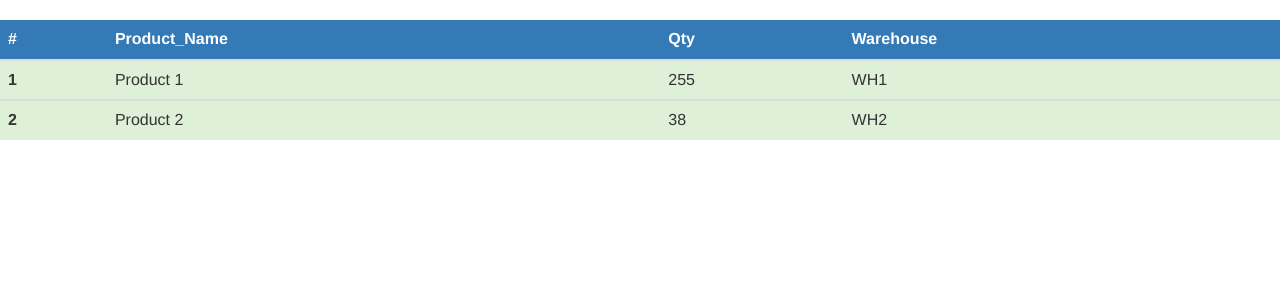
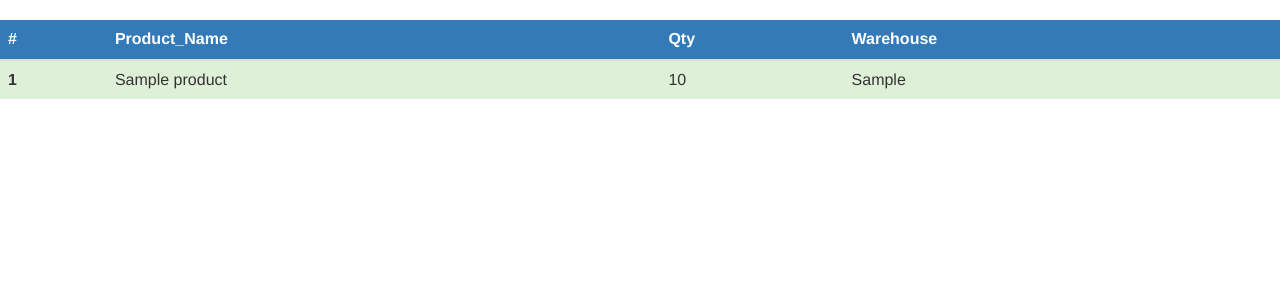
Before and after one commit to RomaChernii/csv, a PHP site: page / in a window 1280 px wide. Shown: the part 147-447 px from the top of the page. Run offline with PHP 8.4, Linux system fonts and the light colour scheme; data comes from the database, SQL or seed files in the repository; both versions use the stored data as it was before the commit; tables that the repository leaves empty hold one stand-in row (values such as "Sample post").

Commit message:
first commit

```diff
--- a/database.php
+++ b/database.php
@@ -1,5 +1,5 @@
 <?php
-  $link = mysqli_connect('localhost', 'root', '', 'warehouses');
+  $link = mysqli_connect('localhost', 'root', '', 'csv');
   mysqli_query($link, 'set names utf8 collate utf8_general_ci');
   if(mysqli_connect_errno()) {
 	echo 'Error connecting to database(' . mysqli_connect_errno() . '): ' . mysqli_connect_error();
--- a/files/data 1.csv
+++ /dev/null
@@ -1,6 +0,0 @@
-Product_Name;Qty;Warehouse
-"""Product 1""";5;WH1
-"""Product 2""";5;WH1
-"""Product 3""";-2;WH2
-"""Product 4""";7;WH2
-"""Product 4""";-3;WH1
--- a/files/data 2.csv
+++ /dev/null
@@ -1,6 +0,0 @@
-Product_Name;Qty;Warehouse
-"""Product 1""";5;WH1
-"""Product 2""";5;WH1
-"""Product 3""";-2;WH2
-"""Product 4""";7;WH2
-"""Product 4""";-3;WH1
--- a/files/data 3.csv
+++ /dev/null
@@ -1,6 +0,0 @@
-Product_Name;Qty;Warehouse
-"""Product 1""";5;WH1
-"""Product 2""";5;WH1
-"""Product 3""";-2;WH2
-"""Product 4""";7;WH2
-"""Product 4""";-3;WH1
--- a/files/data 4.csv
+++ /dev/null
@@ -1,6 +0,0 @@
-Product_Name;Qty;Warehouse
-"""Product 1""";5;WH1
-"""Product 2""";5;WH1
-"""Product 3""";-2;WH2
-"""Product 4""";7;WH2
-"""Product 4""";-3;WH1
--- a/files/data 5.csv
+++ /dev/null
@@ -1,6 +0,0 @@
-Product_Name;Qty;Warehouse
-"""Product 1""";5;WH1
-"""Product 2""";5;WH1
-"""Product 3""";-2;WH2
-"""Product 4""";7;WH2
-"""Product 4""";-3;WH1
--- a/function.php
+++ b/function.php
@@ -2,16 +2,16 @@
 	function get_products() {
 
 	  global $link;
-	  $sql = 'SELECT * FROM products  p
-            INNER JOIN warehouses  w
-            ON p.wh_id = w.w_id ';
+
+      $sql = 'SELECT * FROM products  p
+              INNER JOIN warehouses  w
+              ON p.w_id = w.id
+              WHERE p.qty > 0 ORDER BY w.id';
 
 	  $result = mysqli_query($link, $sql);
 
 	  $products = mysqli_fetch_all($result,MYSQLI_ASSOC);
 
-
-
 	  return $products;
 
 	}
--- a/index.php
+++ b/index.php
@@ -1,10 +1,10 @@
 <meta charset="utf-8">
 <?php
-  ini_set('error_reporting',E_ALL);
-  ini_set('display_errors',1);
-  ini_set('display_startup_errors',1);
-  include("database.php");
-  include("function.php");
+  ini_set('error_reporting', E_ALL);
+  ini_set('display_errors', 1);
+  ini_set('display_startup_errors', 1);
+  include('database.php');
+  include('function.php');
 ?>
 <html lang="ru">
   <head>
@@ -40,7 +40,7 @@
           </tr>
         </thead>
         <?php
-          $number=1;
+          $number = 1;
           $products = get_products();
         ?>
         <?php foreach($products as $product):?>
@@ -59,8 +59,8 @@
 </html>
 
 <?php
-  if (isset($_FILES["filename"])) {
-    for ($i = 0; $i < count($_FILES["filename"]["name"]); $i++) {
+  if (isset($_FILES['filename'])) {
+    for ($i = 0; $i < count($_FILES['filename']['name']); $i++) {
       foreach ($_FILES['filename'] as $_FILES['filename'][$i]) {
         $valid_types =  array('text','csv');
         $uploads_dir = 'files/';
@@ -68,15 +68,14 @@
         $ext = substr($name, 1 + strrpos($name, "."));
         if (is_uploaded_file($_FILES['filename']['tmp_name'][$i])) {
           if ($_FILES['filename']['size'][$i] > ini_get('post_max_size')*1024*1024 ) {
-            echo "<div class='alert alert-danger col-md-12 text-center'>Error: File size > 8MB.</div>";
+            $messangers['size'] = '<div class="alert alert-danger col-md-12 text-center">Error: File size > 8MB.</div>';
           }
           elseif (!in_array($ext, $valid_types)) {
-            echo "<div class='alert alert-danger col-md-12 text-center'>Error: Invalid file type.</div>";
+            $messangers['type'] =  '<div class="alert alert-danger col-md-12 text-center">Error: Invalid file type.</div>';
           }
-          elseif (!$massage_displayed) {
+          else {
             move_uploaded_file($_FILES['filename']['tmp_name'][$i], $uploads_dir.$name);
-            echo "<div class='alert alert-success col-md-12 text-center'>Moved file to destination directory</div>";
-            $massage_displayed = true;
+            $messangers['success'] = '<div class="alert alert-success col-md-12 text-center">Moved file to destination directory</div>';
             $file = file_get_contents($uploads_dir.$name);
             $lines = explode(PHP_EOL, $file);
             $array = array();
@@ -91,25 +90,33 @@
             foreach ($array as $row) {
               $row = str_getcsv($row, ";");
               if ( is_numeric ($row[1]) && is_string ($row[0]) && is_string($row[2])) {
-                $result = mysqli_query($mysqli, 'SELECT * FROM products p
-                                                  INNER JOIN warehouses  w
-                                                  ON p.wh_id = w.w_id
-                                                  WHERE p.product_name="' . $row[0] . '" and w.warehouses="' . $row[2] . '"');
+                $result = mysqli_query($mysqli, "SELECT * FROM products  p
+                                                 INNER JOIN warehouses  w
+                                                 ON p.w_id = w.id
+                                                 WHERE product_name='" . $row[0] . "' and warehouses='" . $row[2] . "'");
                 $myrow = mysqli_fetch_array($result);
-                if (!empty($myrow['id'])) {
+                if (!empty($myrow['w_id'])) {
                   $qty = $row[1] + $myrow['qty'];
-                  if (!$mysqli->query('UPDATE products  SET qty="' . $qty . '" WHERE id="' . $myrow['id'] . '"')) echo "Erorr (" . $mysqli->errno . ") " . $mysqli->error;
+                  if (!$mysqli->query("UPDATE products SET qty='" . $qty . "' WHERE w_id='" . $myrow['w_id'] . "'")) echo "Erorr (" . $mysqli->errno . ") " . $mysqli->error;
                 }
-                else {
-                  if (!$mysqli->query("INSERT  products (product_name, qty, warehouses) VALUES ('$row[0]', '$row[1]', '$row[2]')")) echo "Erorr (" . $mysqli->errno . ") " . $mysqli->error;
+                else{
+                  if (!$mysqli->query("INSERT INTO warehouses (warehouses) VALUES('$row[2]')")) echo "Error (" . $mysqli->errno . ") " . $mysqli->error;
+                  $id = mysqli_query($mysqli, "SELECT id FROM warehouses WHERE warehouses = '" . $row[2]  . "'");
+                  $myid = mysqli_fetch_array($id);
+                  if (!$mysqli->query("INSERT INTO products  (product_name, qty, w_id ) VALUES ('$row[0]', '$row[1]', '" . $myid['id']  . "')")) echo "Error (" . $mysqli->errno . ") " . $mysqli->error;
                 }
               }
               else {
-                echo ("<div class='alert alert-danger col-md-12 text-center'>File data not valid</div>");
+                $messangers['data'] = '<div class="alert alert-danger col-md-12 text-center">File data not valid</div>';
               }
             }
           }
+        unlink($uploads_dir.$name);
         }
       }
     }
+    $messangers = array();
+    foreach($messangers as $message) {
+      echo $message ;
+    }
   }
```
Also changed, not shown: csv.sql (renamed from warehouses.sql, +7 -23 lines).
